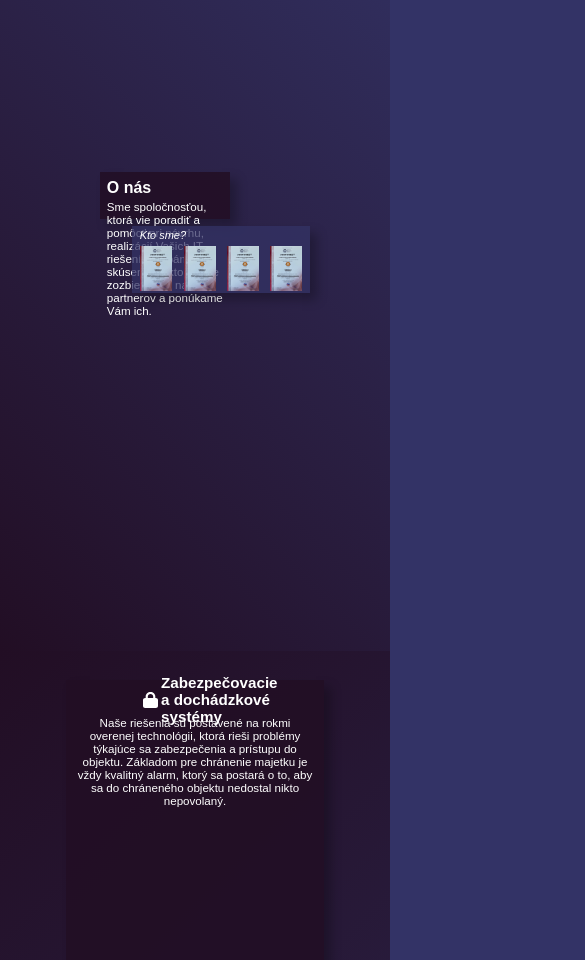
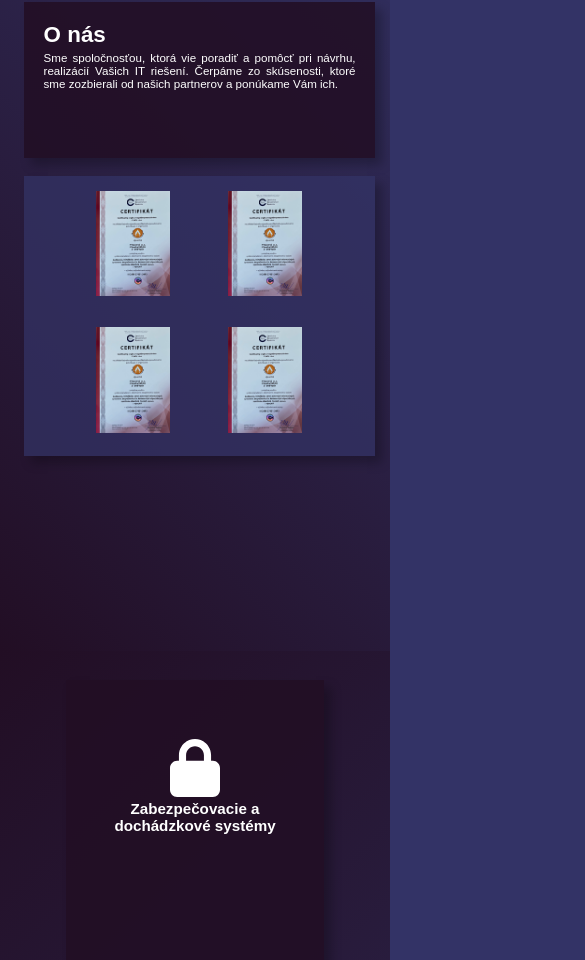
Before and after one commit to fil1pko/ORIO, a Vue app: page / in a window 390 px wide. Shown: the part 1037-1997 px from the top of the page, 585 px wide, since content can reach past the window. Built offline with nearby package versions, Linux system fonts and the light colour scheme.

Commit message:
responsive version

```diff
--- a/src/assets/base.scss
+++ b/src/assets/base.scss
@@ -3,7 +3,8 @@
 *,
 *::before,
 *::after {
-  box-sizing: border-box;
+  -webkit-box-sizing: border-box;
+          box-sizing: border-box;
   margin: 0;
   padding: 0;
   font-weight: normal;
@@ -13,20 +14,18 @@
 html{
   scroll-behavior: smooth;
   background: $lightBlue;
-  // overflow-x: hidden;
   -webkit-overflow-scrolling: touch;
-  // overflow-y: auto;
 }
 
 body {
   min-height: 100vh;
   color: $white;
+  -webkit-transition: color 0.5s, background-color 0.5s;
+  -o-transition: color 0.5s, background-color 0.5s;
   transition: color 0.5s, background-color 0.5s;
   line-height: normal;
   font-family: 'Poppins', sans-serif;
   text-rendering: optimizeLegibility;
-  // overflow-x: hidden;
-  // overscroll-behavior: none;
   -webkit-font-smoothing: antialiased;
   -moz-osx-font-smoothing: grayscale;
   section{
--- a/src/assets/styles/about.scss
+++ b/src/assets/styles/about.scss
@@ -60,7 +60,71 @@
                     height: 11.771vw;
                     cursor: pointer;
                 }
+                div{
+                    display: flex;
+                    gap: 2.917vw;
+                }
             }
         }
     }
 }
+
+@media screen and (max-width: 1025px){
+    #about{
+        gap: 4.436vw !important;
+        .about-wraper{
+            width: 65.707vw;
+            article{
+                width: 100%;
+                left: 0;
+                padding: 30px;
+                height: 21.103vw;
+                p{
+                    width: 46.763vw;
+                }
+            }
+            .certificates-wraper{
+                width: 100%;
+                height: 71.942vw;
+                top: 0;
+                left: 0;
+                margin-top: 4.556vw;
+                h3{
+                    display: none;
+                }
+                .certificates{
+                    gap: 9.592vw;
+                    padding-top: 3vw;
+                    div{
+                        flex-direction: column;
+                        gap: 6.835vw;
+                    }
+                    .certificate{
+                        width: 18.825vw;
+                        height: 27.098vw;
+                    }
+                }
+            }
+        }
+    }
+}
+
+@media screen and (max-width: 660px){
+    #about{
+        .about-wraper{
+            width: 90vw;
+            article{
+                padding: 20px;
+                height: 40vw;
+                p{
+                    width: 80vw;
+                }
+            }
+            .certificates-wraper{
+                .certificates{
+                    gap: 15vw;
+                }
+            }
+        }
+    }
+}
--- a/src/assets/styles/colors.scss
+++ b/src/assets/styles/colors.scss
@@ -36,11 +36,12 @@ $glowingShadow: 0px 0px 5.849999904632568px 0px #FFF, 0px 0px 11.699999809265137
     font-style: normal;
     font-weight: 500;
     line-height: normal;
+    text-align: justify;
 }
 
 // about h2
 @mixin about {
-    font-size: clamp(1rem,1.667vw,4.0008125rem);
+    font-size: clamp(1.4rem,1.667vw,4.0008125rem);
     font-style: normal;
     font-weight: 600;
     line-height: normal;
--- a/src/assets/styles/contact.scss
+++ b/src/assets/styles/contact.scss
@@ -29,6 +29,7 @@
         justify-content: space-between;
         padding-top: 3.75vw;
         gap: 5vw;
+        flex-direction: row;
         img{
             margin-right: 0.521vw;
             width: 1.563vw;
@@ -74,3 +75,42 @@
         }
     }
 }
+
+@media screen and (max-width: 1025px){
+    #contact{
+        height: 100%;
+        .last{
+            p{
+                font-size: 10px;
+                a{
+                    font-size: 10px;
+                }
+            }
+        }
+        .information-wraper{
+            flex-direction: column;
+            gap: 0 !important;
+            margin-bottom: 4vw;
+        }
+        .contact-wraper{
+            justify-content: center;
+            padding-bottom: 5vw;
+        }
+    }
+}
+
+@media screen and (max-width: 660px){
+    .contact-wraper{
+        flex-direction: column !important;
+        .longer{
+            width: 50vw !important;
+        }
+        .shorter{
+            width: 50vw !important;
+        }
+        img{
+            width: 4vw !important;
+            margin-right: 2vw !important;
+        }
+    }
+}
--- a/src/assets/styles/home.scss
+++ b/src/assets/styles/home.scss
@@ -67,6 +67,7 @@
             border: 1px solid $white;
             width: clamp(2rem,2.083vw,4.999rem);
             height: clamp(2rem,2.083vw,4.999rem);
+            text-align: center;
             &:hover{
                 color: $grey;
                 border: 1px solid $grey;
@@ -84,11 +85,11 @@
         align-items: center;
         article{
             width: 72.662vw !important;
-            height: clamp(14.438rem,34.412vw,22.024rem) !important;
+            height: clamp(10.438rem,34.412vw,22.024rem) !important;
             left: 0 !important;
             top: 8vw;
             h1{
-                padding-top: 3.357vw;
+                padding-top: 5.357vw;
                 margin-left: 4vw !important;
             }
             p{
@@ -98,8 +99,7 @@
                 margin-top: 1vw;
             }
             a{
-                margin-left: 4vw !important;
-                padding: 0.565vw 1.033vw 0.565vw 1.033vw !important;
+                display: none;
             }
         }
         img{
@@ -117,6 +117,7 @@
             width: 90.938vw !important;
             top: 45vw;
             h1{
+                padding-top: 3.357vw;
                 font-size: 5vw !important;
             }
             p{
--- a/src/assets/styles/services.scss
+++ b/src/assets/styles/services.scss
@@ -30,7 +30,7 @@
             box-shadow: $defaultBoxShadow;
             .card-heading{
                 padding-top: 3.073vw;
-                padding-bottom: 2.292vw;
+                padding-bottom: 3vw;
                 height: 3.125vw;
                 display: flex;
                 align-items: center;
@@ -53,7 +53,7 @@
                 margin: 0 auto;
                 @include text;
                 max-width: 13.125vw;
-                text-align: center;
+                text-align: justify;
             }
         }
     }
@@ -67,13 +67,13 @@
         }
         .card-wraper{
             width: 69.185vw;
+            margin-bottom: 4vw;
             .card{
                 margin-top: 7.554vw;
                 width: 29.616vw;
                 height: 43.046vw;
                 .card-heading{
                     width: 26.499vw;
-                    // margin-top: 2.638vw;
                     padding-top: 5vw;
                     padding-bottom: 4vw;
                     img{
@@ -82,7 +82,7 @@
                     }
                 }
                 p{
-                    max-width: 26.499vw;
+                    max-width: 24.499vw;
                 }
             }
         }
@@ -94,15 +94,30 @@
     .card-wraper{
         flex-direction: column;
         justify-content: center;
+        padding-bottom: 15vw !important;
         .card-wraper2{
             display: flex !important;
             flex-direction: column;
             .card{
                 margin: 0 auto;
                 width: 66.250vw !important;
-                height: 96.563vw !important;
+                height: 76.563vw !important;
                 p{
-                    max-width: 60.313vw !important;
+                   display: none;
+                }
+                .card-heading{
+                    width: 100% !important;
+                    height: auto;
+                    flex-direction: column;
+                    text-align: center;
+                    position: relative;
+                    top: 10vw;
+                    h3{
+                        width: 56.250vw !important;
+                    }
+                    img{
+                        width: 13vw !important;
+                    }
                 }
             }
         }
--- a/src/components/navbar/navbar.vue
+++ b/src/components/navbar/navbar.vue
@@ -39,7 +39,8 @@ export default {
   data() {
     return {
       activeSection: 'home',
-      isClassAdded: false
+      isClassAdded: false,
+      offset: 600
     };
   },
   methods: {
@@ -54,7 +55,7 @@ export default {
     },
     handleScroll() {
       const sections = ['home', 'about', 'services', 'contact'];
-      const offset = 600;
+      const offset = this.offset; // Use the updated offset value
 
       for (const sectionId of sections) {
         const target = document.getElementById(sectionId);
@@ -67,6 +68,22 @@ export default {
         }
       }
     },
+  },
+  watch: {
+    '$vuetify.breakpoint.width'(newWidth) {
+      if (newWidth < 660) {
+        this.offset = 300;
+      } else {
+        this.offset = 600;
+      }
+    },
+    '$data.offset'(newOffset) {
+      if (window.innerWidth < 660) {
+        this.offset = 90;
+      } else {
+        this.offset = newOffset;
+      }
+    }
   },
   mounted() {
     window.addEventListener('scroll', this.handleScroll);
--- a/src/components/sections/about.vue
+++ b/src/components/sections/about.vue
@@ -15,13 +15,17 @@
                 <h3>{{ $t('question') }}</h3>
                 <div class="certificates">
 
-                    <a target="_blank" href="../../../public/certificate.png"><img class="certificate" src="../../assets/pictures/certificate.png" alt="name of certificate"></a>
+                    <div>
+                        <a target="_blank" href="../../../public/certificate.png"><img class="certificate" src="../../assets/pictures/certificate.png" alt="name of certificate"></a>
 
-                    <a target="_blank" href="../../../public/certificate.png"> <img class="certificate" src="../../assets/pictures/certificate.png" alt="name of certificate"></a>
+                        <a target="_blank" href="../../../public/certificate.png"> <img class="certificate" src="../../assets/pictures/certificate.png" alt="name of certificate"></a>
+                    </div>
 
-                    <a target="_blank" href="../../../public/certificate.png"><img class="certificate" src="../../assets/pictures/certificate.png" alt="name of certificate"></a>
+                    <div>
+                        <a target="_blank" href="../../../public/certificate.png"><img class="certificate" src="../../assets/pictures/certificate.png" alt="name of certificate"></a>
 
-                    <a target="_blank" href="../../../public/certificate.png"> <img class="certificate" src="../../assets/pictures/certificate.png" alt="name of certificate"></a>
+                        <a target="_blank" href="../../../public/certificate.png"> <img class="certificate" src="../../assets/pictures/certificate.png" alt="name of certificate"></a>
+                    </div>
                 </div>
             </div>
         </div>
--- a/src/components/sections/contact.vue
+++ b/src/components/sections/contact.vue
@@ -46,7 +46,7 @@
         </div>
 
         <!-- copyright -->
-        <div class="last"><p>© 2023 made by <a href="https://github.com/fil1pko">RU3Y</a></p></div>
+        <div class="last"><p>© 2023 made by <a href="https://github.com/fil1pko">RU3Y</a>  All Rights Reserverd</p></div>
     </div>
 </template>
 
```
